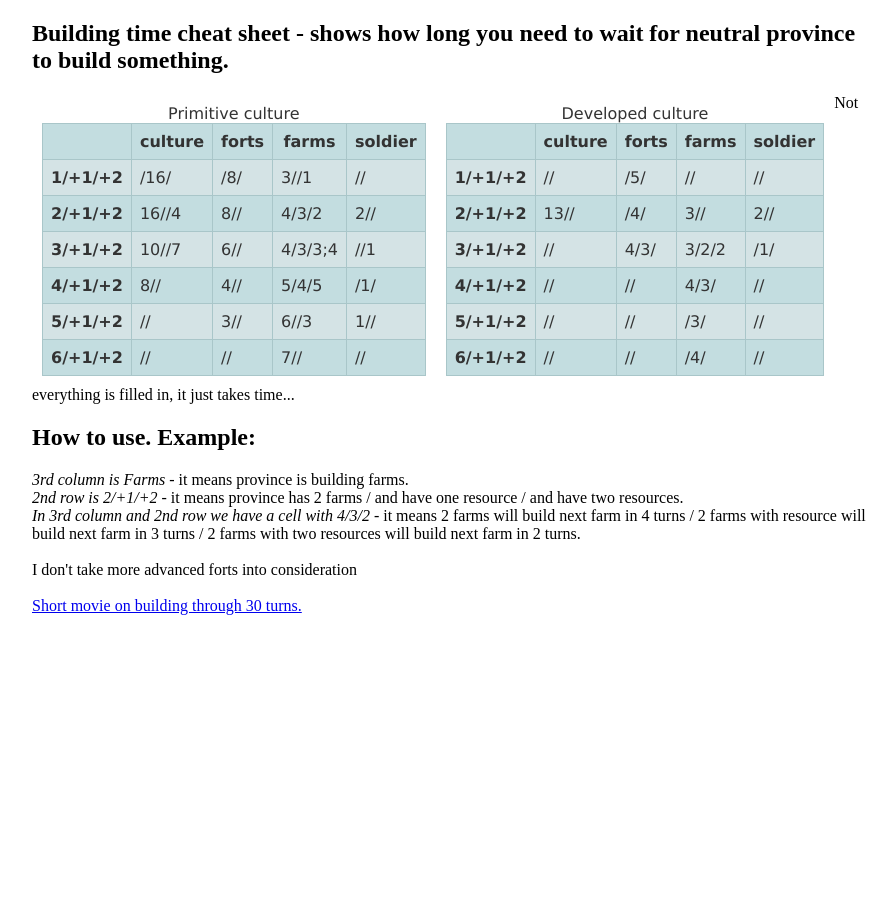
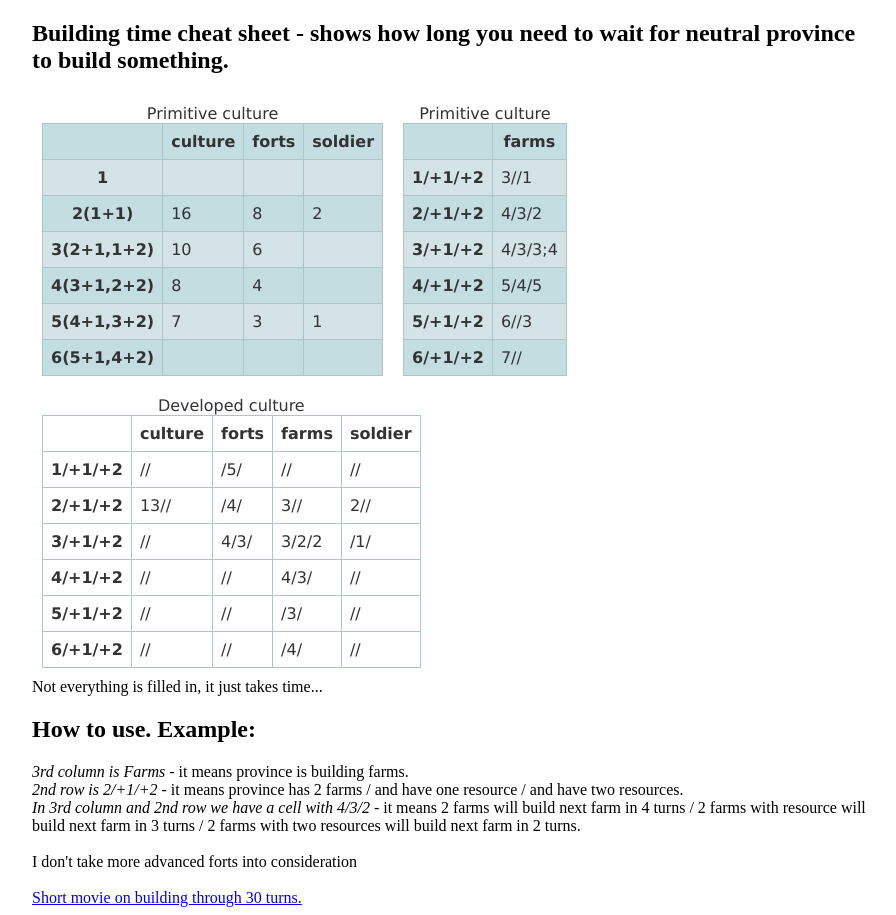
Before and after one commit to kmorcinek/conqueror-build-time, a plain HTML site: page index.html in a window 1280 px wide. Shown: the whole page, without its empty margins (188-1084 px from the left). Before the commit the page ends 800 px from the top, so only its background shows below. Drawn offline with Linux system fonts and the light colour scheme.

Commit message:
Primitive culture splitted for "farms" and "not farms"

```diff
--- a/index.html
+++ b/index.html
@@ -70,6 +70,10 @@
         #main_tables {
         }
 
+        #remarks {
+            clear: both;
+        }
+
         #legend {
             clear: both;
         }
@@ -79,23 +83,40 @@
     <body>
         <section><h1>Building time cheat sheet - shows how long you need to wait for neutral province to build something.</h1></section>
         <section id="main_tables">
+            <div>
                 <table class="altrowstable" id="alternatecolor">
                     <caption>Primitive culture</caption>
                     <thead>
-                    <tr><th></th><th>culture</th><th>forts</th><th>farms</th><th>soldier</th></tr>
+                        <tr><th></th><th>culture</th><th>forts</th><th>soldier</th></tr>
                     </thead>
                     <tbody>
-                    <tr><th>1/+1/+2</th><td>/16/</td><td>/8/</td><td>3//1</td><td>//</td></tr>
-                    <tr><th>2/+1/+2</th><td>16//4</td><td>8//</td><td>4/3/2</td><td>2//</td></tr>
-                    <tr><th>3/+1/+2</th><td>10//7</td><td>6//</td><td>4/3/3;4</td><td>//1</td></tr>
-                    <tr><th>4/+1/+2</th><td>8//</td><td>4//</td><td>5/4/5</td><td>/1/</td></tr>
-                    <tr><th>5/+1/+2</th><td>//</td><td>3//</td><td>6//3</td><td>1//</td></tr>
-                    <tr><th>6/+1/+2</th><td>//</td><td>//</td><td>7//</td><td>//</td></tr>
+                        <tr><th>1</th><td></td><td></td><td></td></tr>
+                        <tr><th>2(1+1)</th><td>16</td><td>8</td><td>2</td></tr>
+                        <tr><th>3(2+1,1+2)</th><td>10</td><td>6</td><td></td></tr>
+                        <tr><th>4(3+1,2+2)</th><td>8</td><td>4</td><td></td></tr>
+                        <tr><th>5(4+1,3+2)</th><td>7</td><td>3</td><td>1</td></tr>
+                        <tr><th>6(5+1,4+2)</th><td></td><td></td><td></td></tr>
                     </tbody>
                 </table>
                 <!--  The table code can be found here: http://www.textfixer/tutorials/css-tables.php#css-table03 -->
 
                 <table class="altrowstable" id="alternatecolor2">
+                    <caption>Primitive culture</caption>
+                    <thead>
+                        <tr><th></th><th>farms</th></tr>
+                    </thead>
+                    <tbody>
+                        <tr><th>1/+1/+2</th><td>3//1</td></tr>
+                        <tr><th>2/+1/+2</th><td>4/3/2</td></tr>
+                        <tr><th>3/+1/+2</th><td>4/3/3;4</td></tr>
+                        <tr><th>4/+1/+2</th><td>5/4/5</td></tr>
+                        <tr><th>5/+1/+2</th><td>6//3</td></tr>
+                        <tr><th>6/+1/+2</th><td>7//</td></tr>
+                    </tbody>
+                </table>
+            </div>
+            <div style="clear:both;">
+                <table class="altrowstable" id="alternatecolor3">
                     <caption>Developed culture</caption>
                     <thead>
                         <tr><th></th><th>culture</th><th>forts</th><th>farms</th><th>soldier</th></tr>
@@ -109,8 +130,9 @@
                         <tr><th>6/+1/+2</th><td>//</td><td>//</td><td>/4/</td><td>//</td></tr>
                     </tbody>
                 </table>
+            </div>
 </section>
-        <section>Not everything is filled in, it just takes time...</section>
+        <section id="remarks">Not everything is filled in, it just takes time...</section>
         <section id="legend">
             <h2>How to use. Example:</h2>
             <em>3rd column is Farms</em> - it means province is building farms.<br/>
```
Lines whose indentation alone changed are shown as unchanged.
